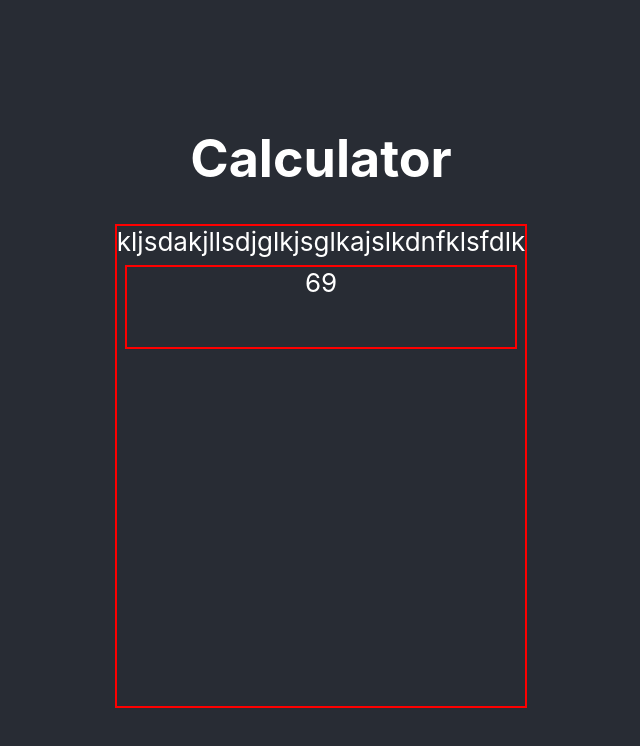
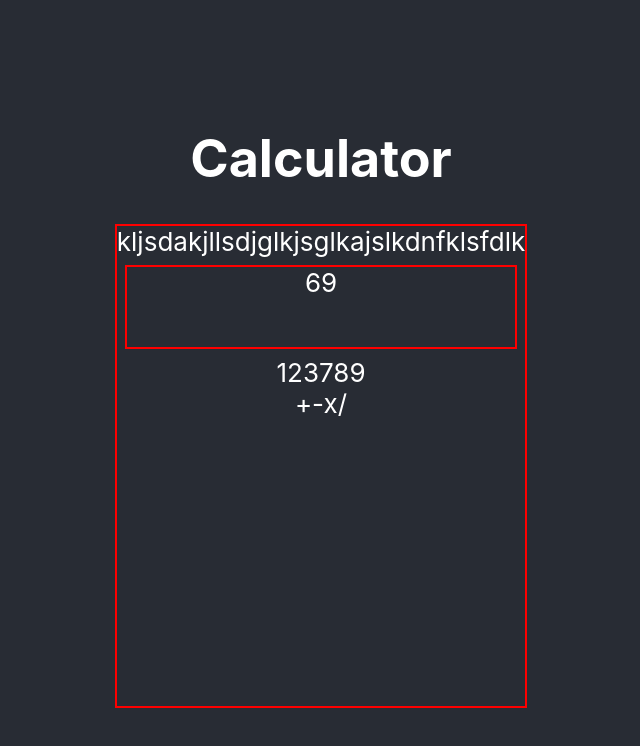
Before and after one commit to ericcnguyen04/calculator, a React (Create React App) app: page / in a window 1280 px wide. Shown: the top 746 px of the page, without its empty margins (319-959 px from the left). Built offline with nearby package versions, Linux system fonts and the light colour scheme.

Commit message:
offscreen

```diff
--- a/src/App.css
+++ b/src/App.css
@@ -25,3 +25,7 @@
   margin: 8px;
   height: 10vh;
 }
+
+.offscreen {
+  border: 2px solid orange;
+}
--- a/src/App.js
+++ b/src/App.js
@@ -16,10 +16,10 @@ function App() {
           <div className='off-screen'>
 
             <div className='numbers'>
-
+              123789
             </div>
             <div className='operators'>
-
+              +-x/
             </div>
           </div>
         </div>
```
